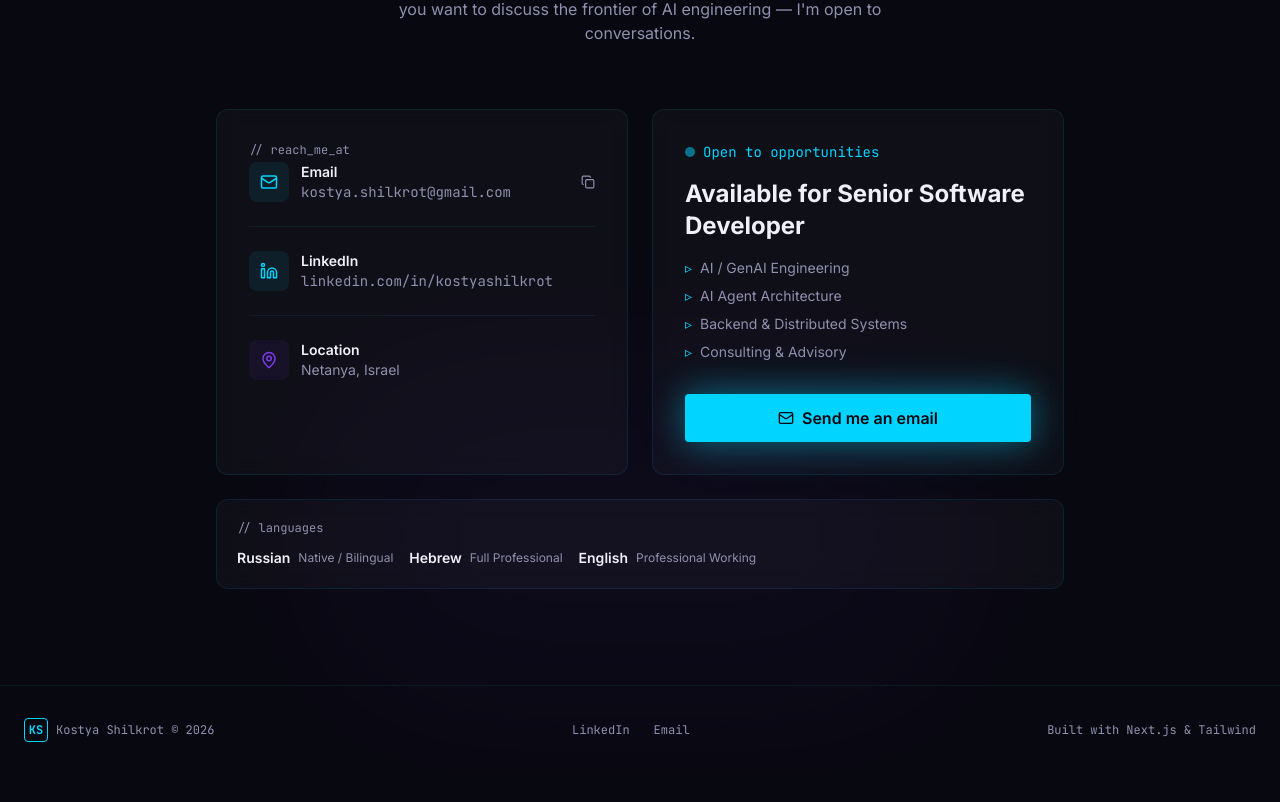
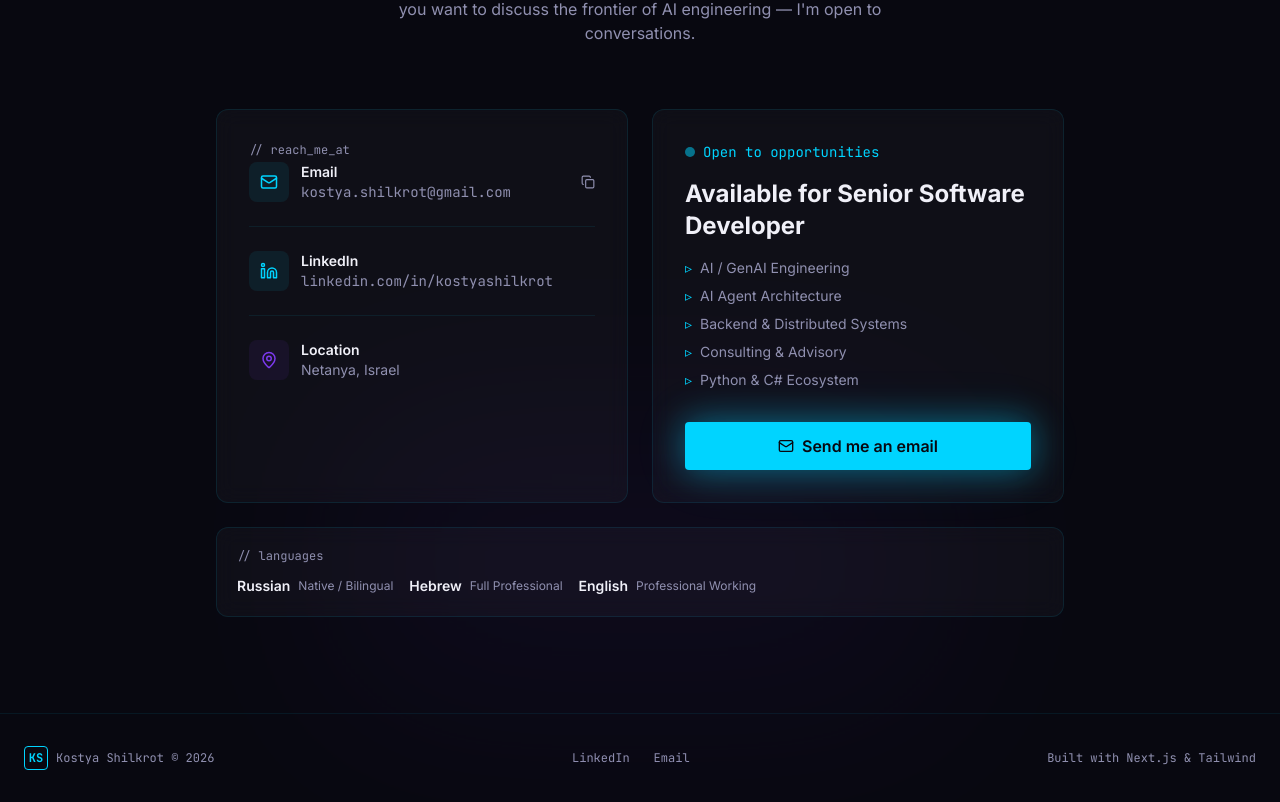
Before and after one commit to gek007/professional-site, a Next.js app: page / in a window 1280 px wide. Shown: the part 6399-7201 px from the top of the page. Before the commit the page ends 7173 px from the top, so only its background shows below. Built offline with nearby package versions, Linux system fonts and the light colour scheme.

Commit message:
feat: add 'Python & C# Ecosystem' to contact opportunities list
Made-with: Cursor

```diff
--- a/components/Contact.tsx
+++ b/components/Contact.tsx
@@ -110,6 +110,7 @@ export default function Contact() {
                   "AI Agent Architecture",
                   "Backend & Distributed Systems",
                   "Consulting & Advisory",
+                  "Python & C# Ecosystem",
                 ].map((item) => (
                   <li key={item} className="flex items-center gap-2 text-sm">
                     <span className="text-[#00d4ff]">▹</span>
```
